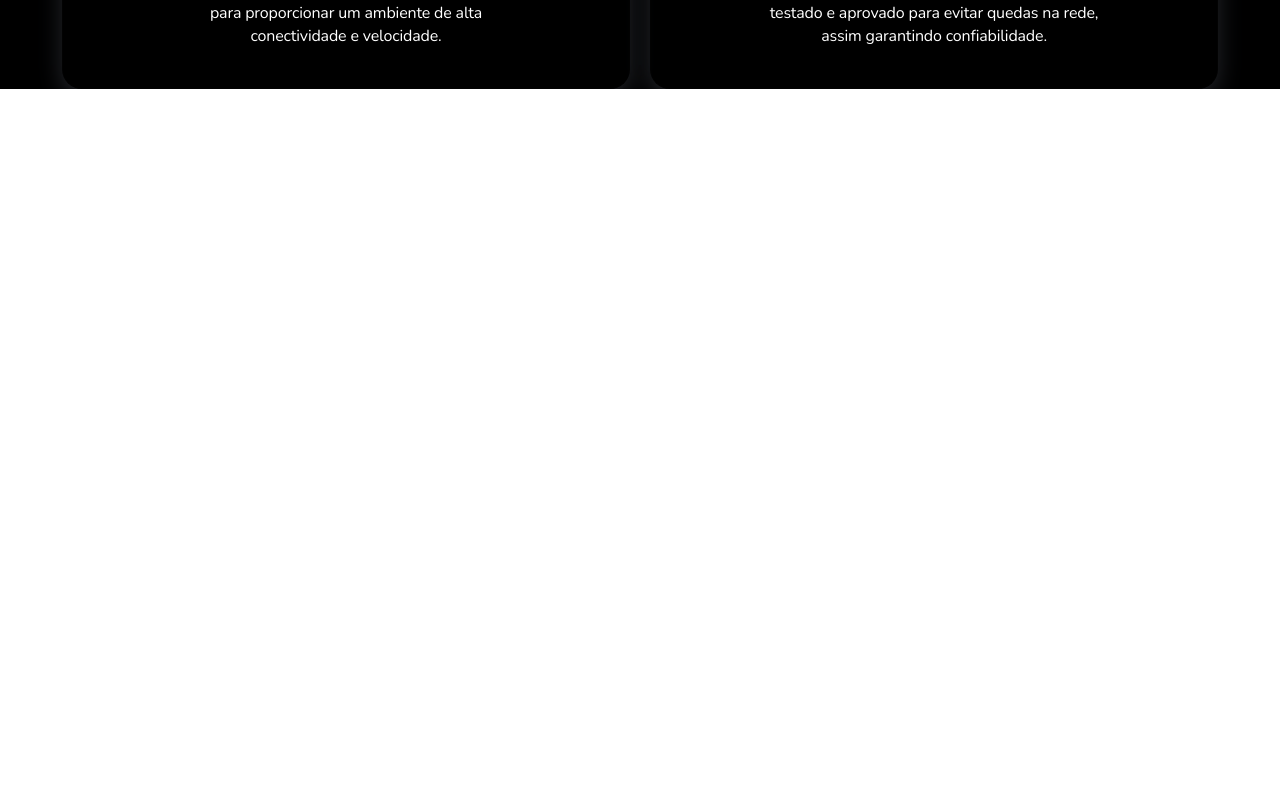
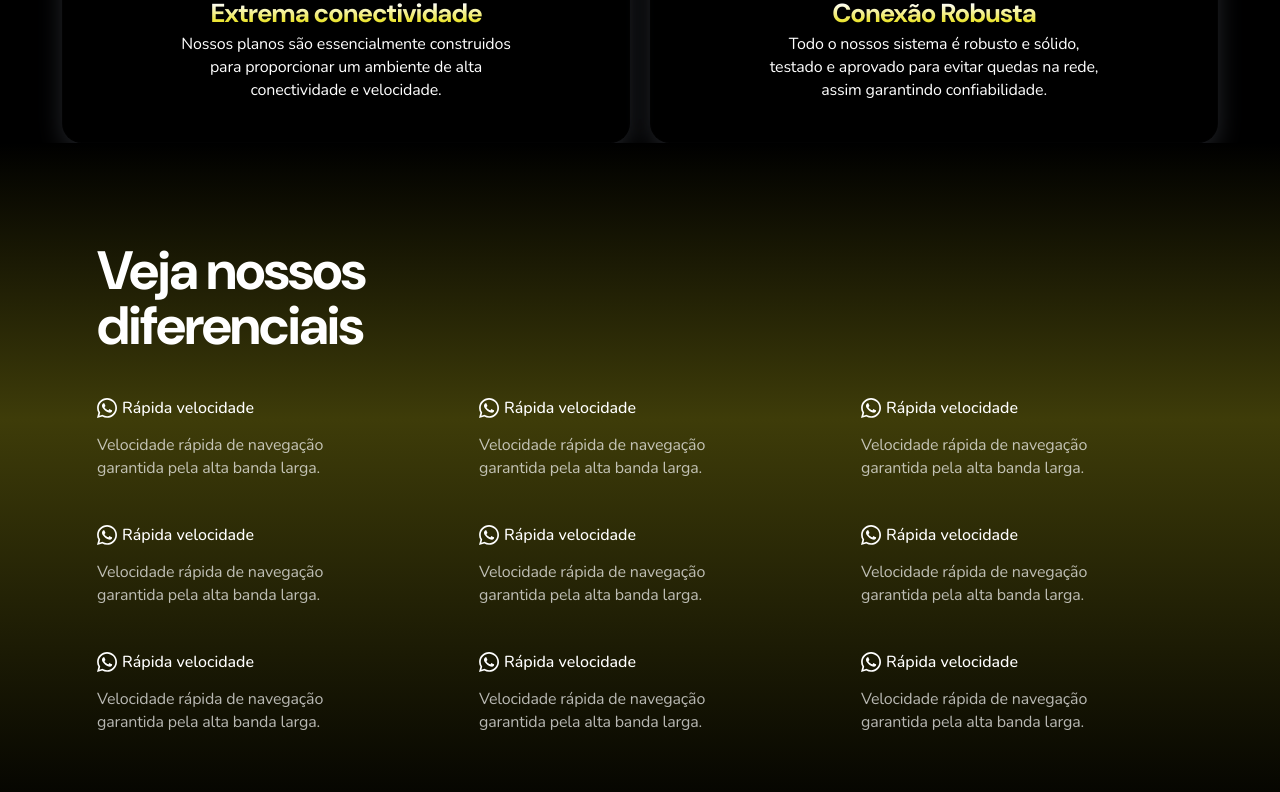
Before and after one commit to matheusmms031/Atria, a React (Vite) app: page / in a window 1280 px wide. Shown: the part 2784-3576 px from the top of the page. Before the commit the page ends 2873 px from the top, so only its background shows below. Built offline with nearby package versions, Linux system fonts and the light colour scheme.

Commit message:
Criei o componente FeatureBox e coloquei a seção features no Home

```diff
--- /dev/null
+++ b/src/components/FeatureBox/FeatureBox.jsx
@@ -0,0 +1,14 @@
+import styles from "./FeatureBox.module.scss"
+
+
+export default function FeatureBox({image, title, description}){
+    return(
+        <div className={styles.FeatureBox}>
+            <div className={styles.titleBox}>
+                <img src={image} className={styles.image} />
+                <span className={styles.title}>{title}</span>
+            </div>
+            <span className={`${styles.description} bodyMedium`}>{description}</span>
+        </div>
+    )
+}
--- /dev/null
+++ b/src/components/FeatureBox/FeatureBox.module.scss
@@ -0,0 +1,33 @@
+.FeatureBox{
+    display: flex;
+    flex-direction: column;
+    align-items: flex-start;
+    gap: 0.625rem;
+    width: 16.1875rem;
+}
+
+.titleBox{
+    display: flex;
+    align-items: center;
+    gap: 0.3125rem;
+}
+
+.description{
+    color: rgba(255, 255, 255, 0.70);
+    width: 100%;
+}
+.image{
+    width: 1.25rem;
+    height: 1.25rem;
+}
+.title{
+    color: #FFF;
+
+    /* Heading 5 */
+    font-family: "Nunito";
+    font-size: 1rem;
+    font-style: normal;
+    font-weight: 500;
+    line-height: 1.9375rem; /* 193.75% */
+    letter-spacing: -0.00013rem;
+}
--- a/src/pages/Home/Home.jsx
+++ b/src/pages/Home/Home.jsx
@@ -7,13 +7,14 @@ import premier from "../../assets/premier.png"
 import telecine from "../../assets/telecine.png"
 import { CardFirst } from "../../components/CardFirst/CardFirst"
 import WhatsappIcon from "../../assets/Icons/Icons=Whatsapp.svg"
+import WhatsappIconW from "../../assets/Icons/Icons=Whatsapp-w.svg"
 import Card1 from "../../assets/card1.png"
 import Card2 from "../../assets/card2.png"
 import WifiIcon from "../../assets/Icons/Icons=Wifi.svg"
 import AppIcon from "../../assets/Icons/Icons=App.svg"
 import Tag from "../../components/Tag/Tag.jsx"
 import CardSecond from "../../components/CardSecond/CardSecond.jsx"
-
+import FeatureBox from "../../components/FeatureBox/FeatureBox"
 
 export default function Home(){
     return(
@@ -69,6 +70,28 @@ export default function Home(){
                     </div>
                 </div>
             </section>
+            <section className={styles.features}>
+                <div className={styles.featuresContent}>
+                    <span className={`${styles.featuresTitle} title2`}>Veja nossos diferenciais</span>
+                    <div className={styles.featuresBoxesLines}>
+                        <div className={styles.featuresBoxesCollumns}>
+                            <FeatureBox image={WhatsappIconW} title="Rápida velocidade" description="Velocidade rápida de navegação garantida pela alta banda larga."/>
+                            <FeatureBox image={WhatsappIconW} title="Rápida velocidade" description="Velocidade rápida de navegação garantida pela alta banda larga."/>
+                            <FeatureBox image={WhatsappIconW} title="Rápida velocidade" description="Velocidade rápida de navegação garantida pela alta banda larga."/>
+                        </div>
+                        <div className={styles.featuresBoxesCollumns}>
+                            <FeatureBox image={WhatsappIconW} title="Rápida velocidade" description="Velocidade rápida de navegação garantida pela alta banda larga."/>
+                            <FeatureBox image={WhatsappIconW} title="Rápida velocidade" description="Velocidade rápida de navegação garantida pela alta banda larga."/>
+                            <FeatureBox image={WhatsappIconW} title="Rápida velocidade" description="Velocidade rápida de navegação garantida pela alta banda larga."/>
+                        </div>
+                        <div className={styles.featuresBoxesCollumns}>
+                            <FeatureBox image={WhatsappIconW} title="Rápida velocidade" description="Velocidade rápida de navegação garantida pela alta banda larga."/>
+                            <FeatureBox image={WhatsappIconW} title="Rápida velocidade" description="Velocidade rápida de navegação garantida pela alta banda larga."/>
+                            <FeatureBox image={WhatsappIconW} title="Rápida velocidade" description="Velocidade rápida de navegação garantida pela alta banda larga."/>
+                        </div>
+                    </div>
+                </div>
+            </section>
         </div>
     )
 }
--- a/src/pages/Home/Home.module.scss
+++ b/src/pages/Home/Home.module.scss
@@ -6,6 +6,10 @@
     gap: 0.625rem;
     align-self: stretch;
     position: relative;
+}
+
+.stack{
+    overflow: hidden;
 }
 
 .video{
@@ -63,7 +67,7 @@
 .heroContent{
     z-index: 1;
     display: flex;
-    height: 93.3vh;
+    height: 100vh;
     flex-direction: column;
     justify-content: center;
     align-items: center;
@@ -186,6 +190,47 @@
     justify-content: center;
     align-items: center;
     gap: 1.25rem;
+    flex-wrap: wrap;
+}
+
+.features{
+    display: flex;
+    padding: 6.25rem 0rem;
+    flex-direction: column;
+    justify-content: center;
+    align-items: center;
+    align-self: stretch;
+    background: linear-gradient(180deg, #000 0%, #3E3C09 40%, #000 100%);
+}
+
+.featuresContent{
+    display: flex;
+    flex-direction: column;
+    justify-content: center;
+    align-items: flex-start;
+    gap: 2.5rem;
+
+}
+
+.featuresTitle{
+    width: 21.625rem;
+    color: #FFF;
+}
+
+.featuresBoxesLines{
+    display: flex;
+    justify-content: center;
+    align-items: center;
+    gap: 3.75rem;
+}
+
+.featuresBoxesCollumns{
+    display: flex;
+    width: 20.125rem;
+    flex-direction: column;
+    align-items: flex-start;
+    gap: 2.5rem;
+    align-self: stretch;
 }
 
 
@@ -205,14 +250,7 @@
         height: fit-content;
     }
 
-    .heroContent{
-        display: flex;
-        width: 100vw;
-        flex-direction: column;
-        justify-content: center;
-        align-items: center;
-        gap: 2rem;
-    }
+
 
     .heroDescription{
         width: fit-content;
@@ -247,7 +285,7 @@
     .heroContent{
         z-index: 1;
         display: flex;
-        height: 94.8vh;
+        height: 100vh;
         flex-direction: column;
         justify-content: center;
         align-items: center;
@@ -261,4 +299,12 @@
     .worksDescription{
         width: 22.375rem;
     }
+    .worksCards{
+        display: flex;
+        width: 22.5rem;
+        flex-direction: column;
+        justify-content: center;
+        align-items: center;
+        gap: 0.625rem;
+    }
 }
```
